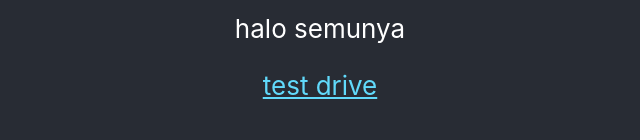
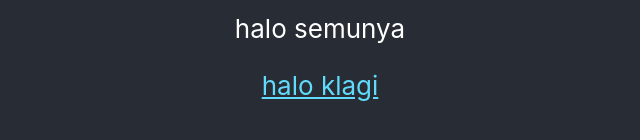
Before and after one commit to mshevaatallah/moiseum, a React (Create React App) app: page / in a window 1280 px wide. Shown: the part 516-656 px from the top of the page, without its empty margins (320-960 px from the left). Built offline with nearby package versions, Linux system fonts and the light colour scheme.

Commit message:
add update

```diff
--- a/src/App.js
+++ b/src/App.js
@@ -13,7 +13,7 @@ function App() {
           target="_blank"
           rel="noopener noreferrer"
         >
-          test drive
+          halo klagi
         </a>
       </header>
     </div>
```
